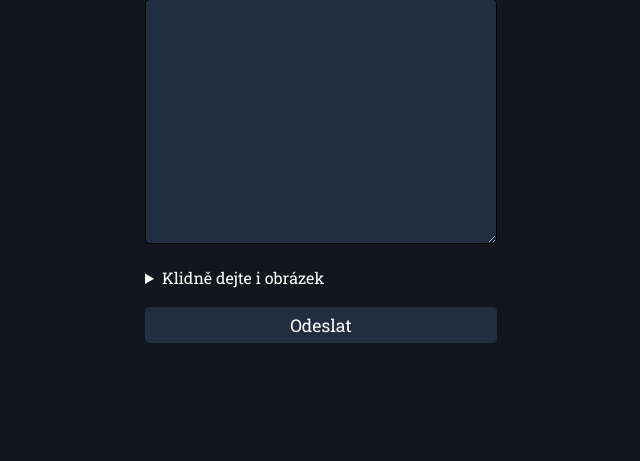
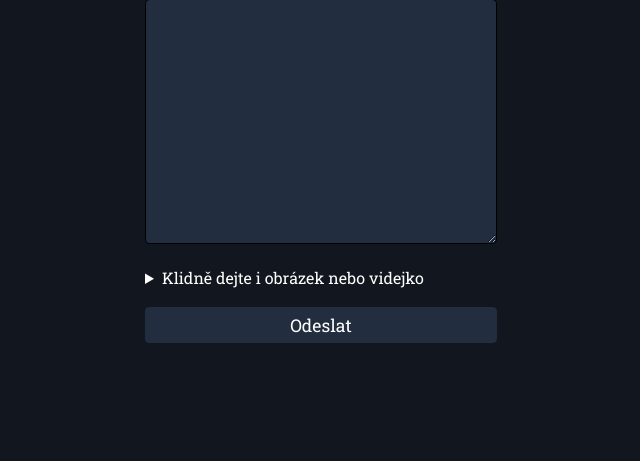
Before and after one commit to porgovskadrbna/drbnatell, a FastAPI app: template templates/home.html in a window 1280 px wide. Shown: the part 229-690 px from the top of the page, without its empty margins (319-959 px from the left). Run offline with FastAPI, Linux system fonts and the light colour scheme; the template is opened without the code that fills it: most values are stand-ins (such as "Sample title", 1, 10 or a date in 2020).

Commit message:
💬 Video fixes

```diff
--- a/templates/admin.html
+++ b/templates/admin.html
@@ -13,7 +13,7 @@
           </a>
         {% endif %}
         {% if tell.has_video %}
-          <a href="/attachments/{{ tell.id|string }}.mp4" download="{{ tell.id|string }}.png">
+          <a href="/attachments/{{ tell.id|string }}.mp4" download="{{ tell.id|string }}.mp4">
             <img src="/static/video.svg" alt="Download attachment" class="icon" />
           </a>
         {% endif %}
--- a/templates/home.html
+++ b/templates/home.html
@@ -4,7 +4,7 @@
   <form action="sent" method="post" enctype="multipart/form-data">
     <textarea name="text" id="tell" rows="10" required></textarea>
     <details>
-      <summary>Klidně dejte i obrázek</summary>
+      <summary>Klidně dejte i obrázek nebo videjko</summary>
       <input type="file" name="media" accept="image/*,video/*" />
     </details>
     <input type="submit" value="Odeslat" />
```
